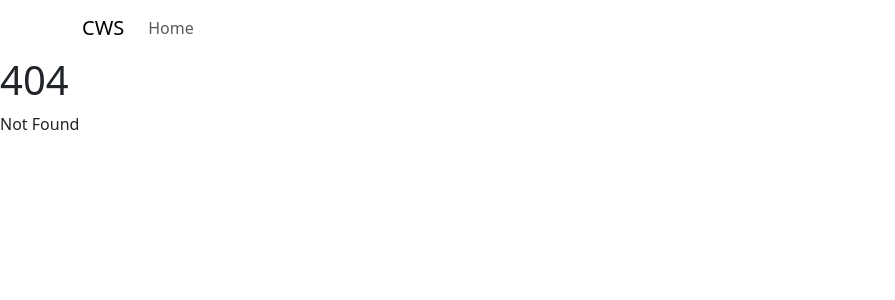
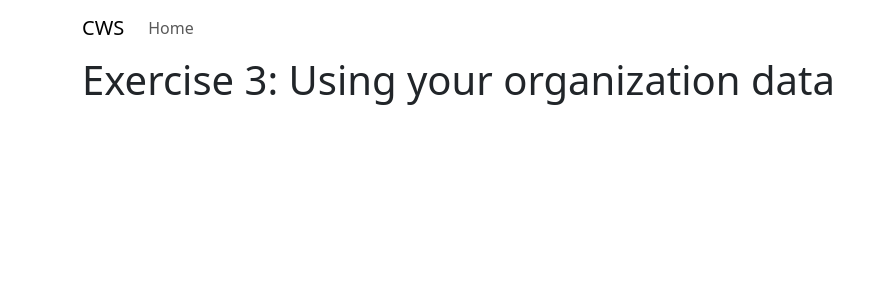
Before and after one commit to wmeints/conversational, a SvelteKit app in the folder src/ConversationalWorkshop/ClientApp/: page /exercises/03-organization-data in a window 1280 px wide. Before the commit this address had no page. Shown: the top 300 px of the page, without its empty margins (0-895 px from the left). Built offline with nearby package versions, Linux system fonts and the light colour scheme.

Commit message:
Add exercise 3 page

```diff
--- /dev/null
+++ b/src/ConversationalWorkshop/ClientApp/src/routes/exercises/03-organization-data/+page.svelte
@@ -0,0 +1,5 @@
+<div class="container">
+	<div class="col">
+		<h1>Exercise 3: Using your organization data</h1>
+	</div>
+</div>
```
